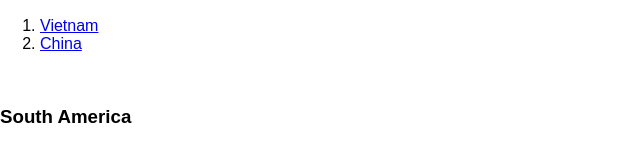
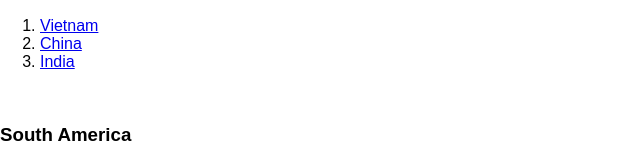
Before and after one commit to grmcgpett/globehub.github.io, a plain HTML site: page Continents.html in a window 1280 px wide. Shown: the part 879-1022 px from the top of the page, without its empty margins (0-640 px from the left). Drawn offline with Linux system fonts and the light colour scheme.

Commit message:
Update Continents.html

```diff
--- a/Continents.html
+++ b/Continents.html
@@ -28,6 +28,7 @@
     <ol>
       <li><a href="Vietnam.html">Vietnam</a></li>
       <li><a href="China.html">China</a></li>
+      <li><a href="India.html">India</a></li>
     </ol>
       <h3>South America<h3>
       <img src="https://www.migrationpolicy.org/sites/default/files/regions/South%20America.png"  width="150" alt = "South America">
```
